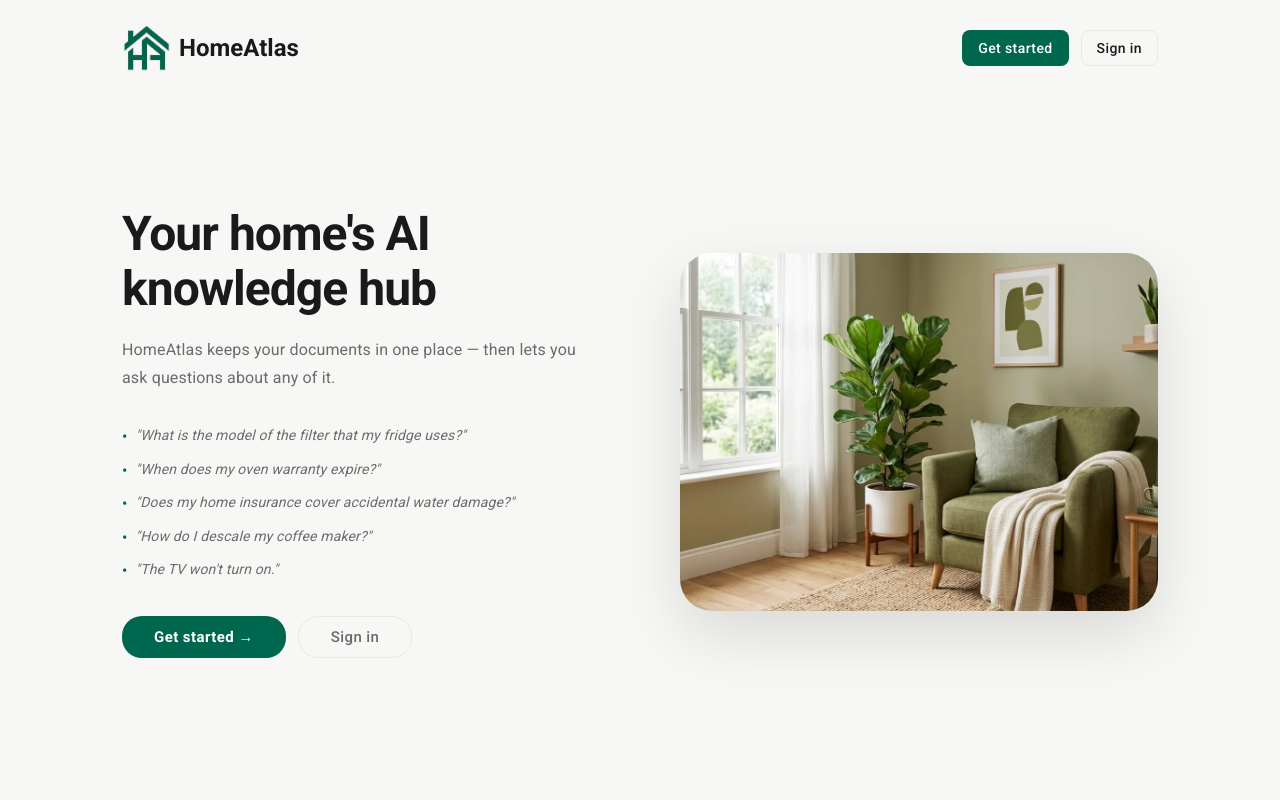
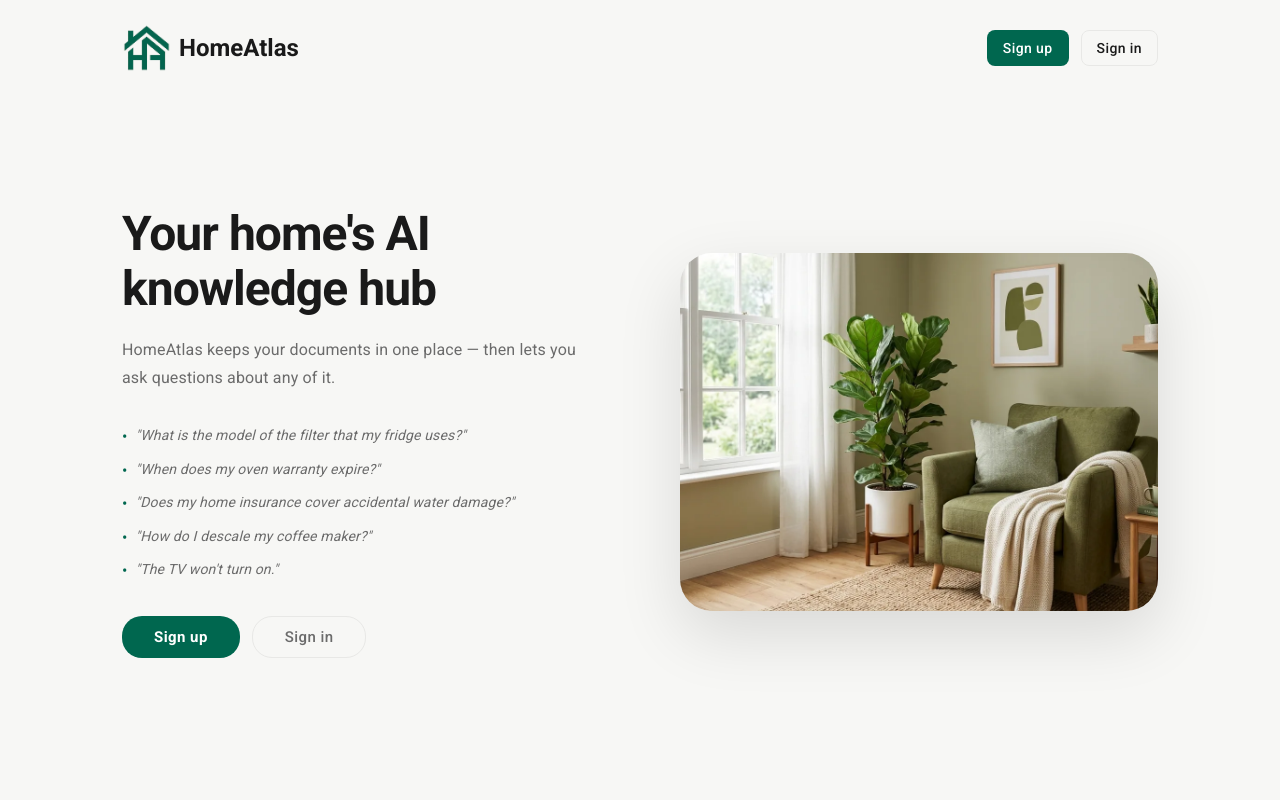
Before and after one commit to doobeedoodoo/home-atlas, a React (Vite) app in the folder apps/web/: page / in a window 1280 px wide. Shown: the top 800 px of the page. Built offline with nearby package versions, Linux system fonts and the light colour scheme; no server answers.

Commit message:
chore: update wording

```diff
--- a/apps/web/src/components/PublicHeader/PublicHeader.tsx
+++ b/apps/web/src/components/PublicHeader/PublicHeader.tsx
@@ -54,7 +54,7 @@ export function PublicHeader({ transparent = false, showAuthButtons = true, show
         {showAuthButtons && (
           <Box sx={{ display: 'flex', gap: 1.5, ml: 'auto' }}>
             <Button component={RouterLink} to="/signup" variant="contained" disableElevation>
-              Get started
+              Sign up
             </Button>
             <Button component={RouterLink} to="/login" variant="outlined" color="inherit" sx={{ borderColor: 'divider' }}>
               Sign in
--- a/apps/web/src/pages/Landing/components/HeroSection.tsx
+++ b/apps/web/src/pages/Landing/components/HeroSection.tsx
@@ -70,7 +70,7 @@ export function HeroSection() {
                 disableElevation
                 sx={{ borderRadius: 2.5, fontWeight: 600, px: 4 }}
               >
-                Get started →
+                Sign up
               </Button>
               <Button
                 component={RouterLink}
```
